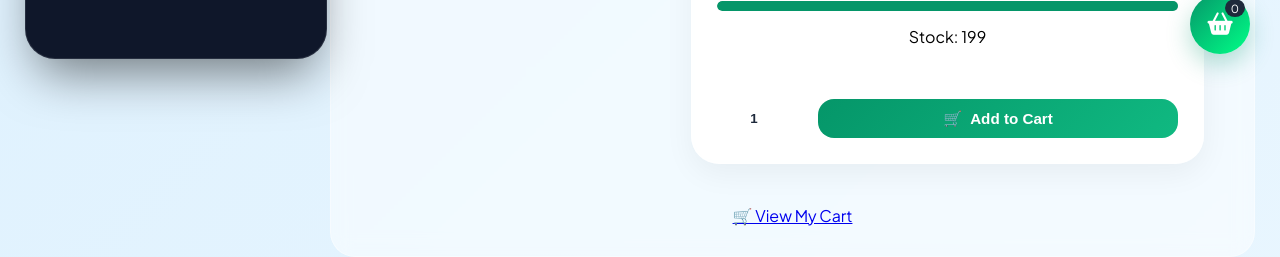
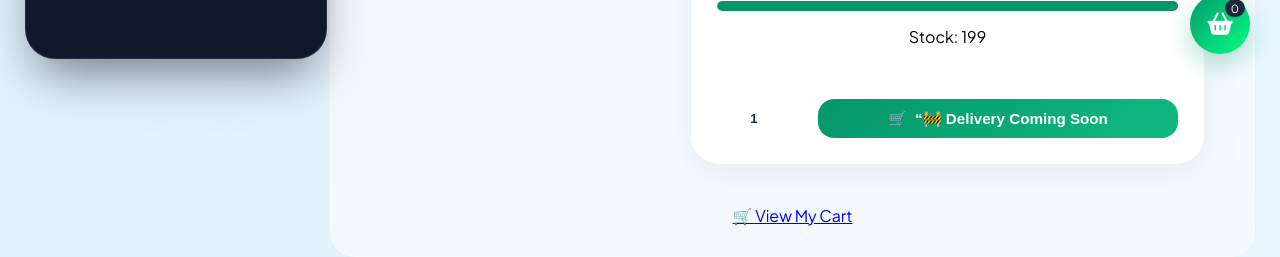
Before and after one commit to adityawalke97-prog/Om-Sai-Nursery-, a Flask app: page /plants in a window 1280 px wide. Shown: the part 716-973 px from the top of the page. Run offline with Flask 3, Linux system fonts and the light colour scheme; data comes from the database, SQL or seed files in the repository.

Commit message:
Update plants.html

```diff
--- a/templates/plants.html
+++ b/templates/plants.html
@@ -48,7 +48,7 @@
     >
 
     <button onclick='addToCartSafe({{ plant["id"] }}, "{{ plant["name"].replace("\"","\\\"") }}", {{ plant["price"] }}, {{ plant["supplier_id"] }})'>
-        <span>🛒</span> Add to Cart
+        <span>🛒</span> “🚧 Delivery Coming Soon
     </button>
 </div>
     </div>
```
